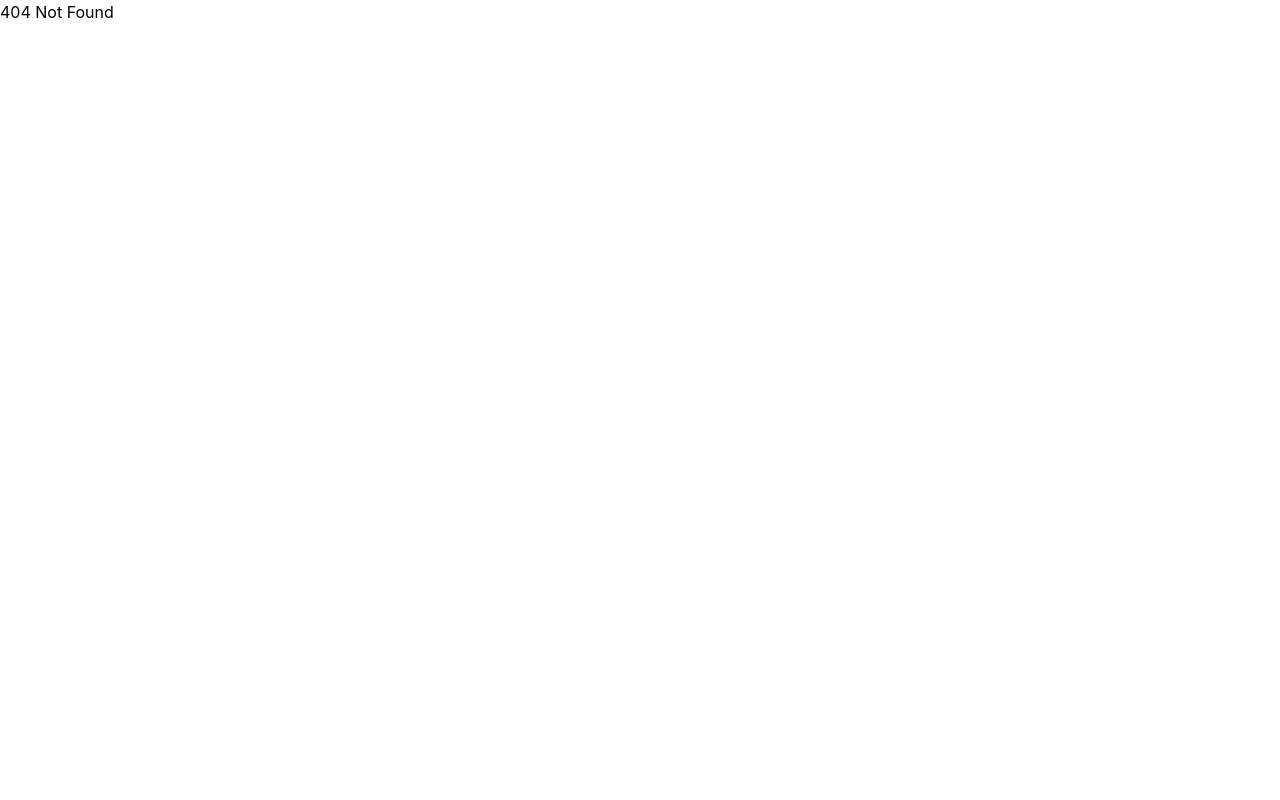
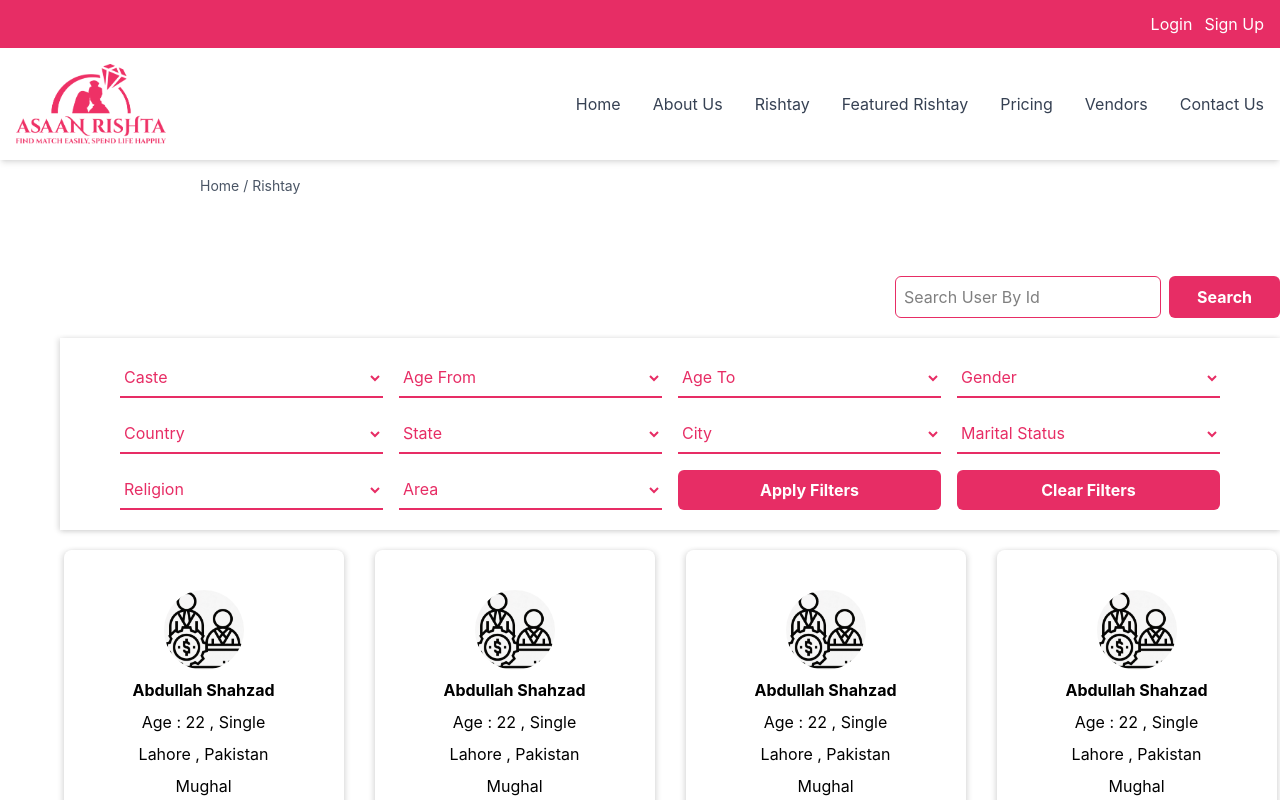
Before and after one commit to abdullahprince457/Assann-Rishta, a React (Vite) app in the folder Assann-Rishta/: page /rishtay in a window 1280 px wide. Before the commit this address had no page. Shown: the top 800 px of the page. Built offline with nearby package versions, Linux system fonts and the light colour scheme.

Commit message:
rishtay page added

```diff
--- a/Assann-Rishta/src/App.jsx
+++ b/Assann-Rishta/src/App.jsx
@@ -4,6 +4,7 @@ import Login from "./components/Login";
 import SignUp from "./components/SignUp";
 import Forms from "./components/Forms";
 import Pricing from "./components/Pricing";
+import Rishtay from "./components/Rishtay";
 
 function App() {
   return (
@@ -14,6 +15,7 @@ function App() {
       <Route path="/signup" element={<SignUp />} />
       <Route path="/forms" element={<Forms />} />
       <Route path="/pricing" element={<Pricing />} />
+      <Route path="/rishtay" element={<Rishtay />} />
       <Route path="*" element={<h1>404 Not Found</h1>} />
     </Routes>
   );
--- /dev/null
+++ b/Assann-Rishta/src/components/Rishtay.jsx
@@ -0,0 +1,94 @@
+import React, { useState } from 'react'
+import Footer from './Footer'
+import Top from './Top'
+import Navbar from './Navbar'
+import { Link } from "react-router-dom"
+import vendor from "../assets/Vendor.jpeg"
+
+const Rishtay = () => {
+  const [showFilter, setShowFilter] = useState(false)
+
+  return (
+    <div>
+      <Top />
+      <Navbar />
+
+      <div className="px-6 lg:px-50 mt-4">
+        <p className="text-sm text-gray-600">
+          <Link to="/home" className="hover:text-pink-600">Home</Link> / Rishtay
+        </p>
+      </div>
+
+      <div className="mt-20 flex flex-col mr-auto gap-5 mx-15">
+
+        <div className="flex gap-2 justify-end">
+          <input
+            className="rounded-md p-2 border border-[#e72d65]"
+            type="text"
+            placeholder="Search User By Id"
+          />
+          <button className="bg-[#e72d65] text-white font-bold px-7 rounded-md">
+            Search
+          </button>
+        </div>
+
+        <button
+          className='md:hidden bg-[#e72d65] text-white font-bold px-6 py-2 rounded-md w-fit'
+          onClick={() => setShowFilter(!showFilter)}
+        >
+          {showFilter ? "Hide Filters" : "Show Filters"}
+        </button>
+
+        <div className={`${showFilter ? "grid" : "hidden"} md:grid text-[#e72d65] grid-cols-1 gap-4 w-full py-5 px-15 sm:grid-cols-2 md:grid-cols-3 lg:grid-cols-4 shadow-[0_3px_5px_rgba(0,0,0,0.08),_-3px_0_5px_rgba(0,0,0,0.08),_3px_0_5px_rgba(0,0,0,0.08)]`}>
+          <select className="outline-none border-b-2 w-full py-2"><option>Caste</option></select>
+          <select className="outline-none border-b-2 w-full py-2"><option>Age From</option></select>
+          <select className="outline-none border-b-2 w-full py-2"><option>Age To</option></select>
+          <select className="outline-none border-b-2 w-full py-2"><option>Gender</option></select>
+          <select className="outline-none border-b-2 w-full py-2"><option>Country</option></select>
+          <select className="outline-none border-b-2 w-full py-2"><option>State</option></select>
+          <select className="outline-none border-b-2 w-full py-2"><option>City</option></select>
+          <select className="outline-none border-b-2 w-full py-2"><option>Marital Status</option></select>
+          <select className="outline-none border-b-2 w-full py-2"><option>Religion</option></select>
+          <select className="outline-none border-b-2 w-full py-2"><option>Area</option></select>
+
+          <button className="bg-[#e72d65] text-white font-bold px-10 py-2 rounded-md">
+            Apply Filters
+          </button>
+          <button className="bg-[#e72d65] text-white font-bold px-10 py-2 rounded-md">
+            Clear Filters
+          </button>
+        </div>
+
+        <div className='grid grid-cols-1 sm:grid-cols-2 md:grid-cols-3 lg:grid-cols-4 gap-6'>
+
+          {Array(6).fill().map((_, i) => (
+            <div key={i} className='h-full w-[280px] pb-10 shadow-[0_3px_5px_rgba(0,0,0,0.08),_-3px_0_5px_rgba(0,0,0,0.08),_3px_0_5px_rgba(0,0,0,0.08)] rounded-lg flex flex-col items-center text-center gap-2 mx-auto'>
+
+              <img className='mt-10 w-20 h-20 rounded-full object-cover'
+                src={vendor}
+                alt=""
+              />
+
+              <h1 className='font-bold'>Abdullah Shahzad</h1>
+              <h3>Age : 22 , Single</h3>
+              <h3>Lahore , Pakistan</h3>
+              <h3>Mughal</h3>
+              <h3>Software Engineer</h3>
+
+              <button className='bg-[#e72d65] p-2 px-5 rounded font-bold text-white'>
+                View Profile
+              </button>
+
+            </div>
+          ))}
+
+        </div>
+
+      </div>
+
+      <Footer />
+    </div>
+  )
+}
+
+export default Rishtay
```
